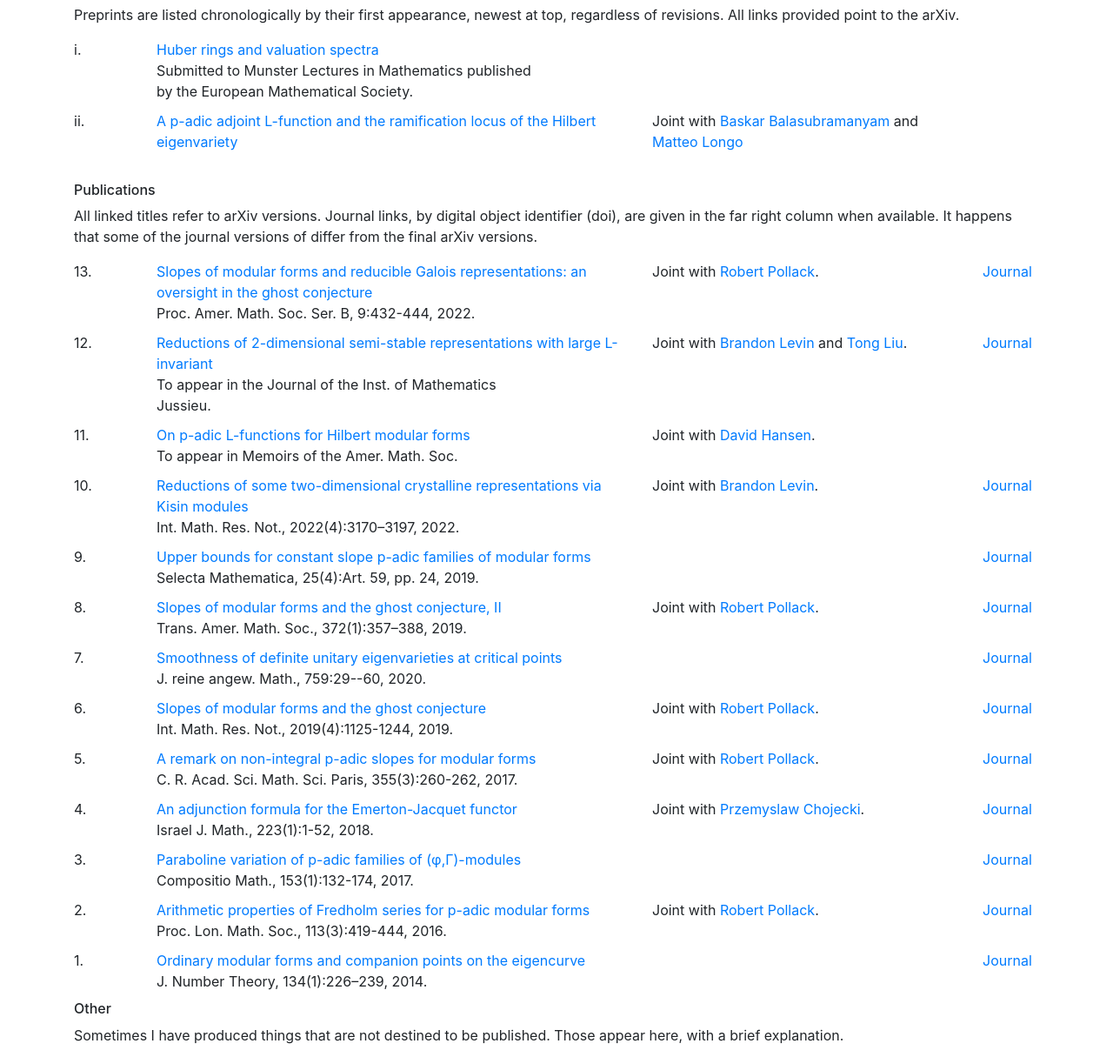
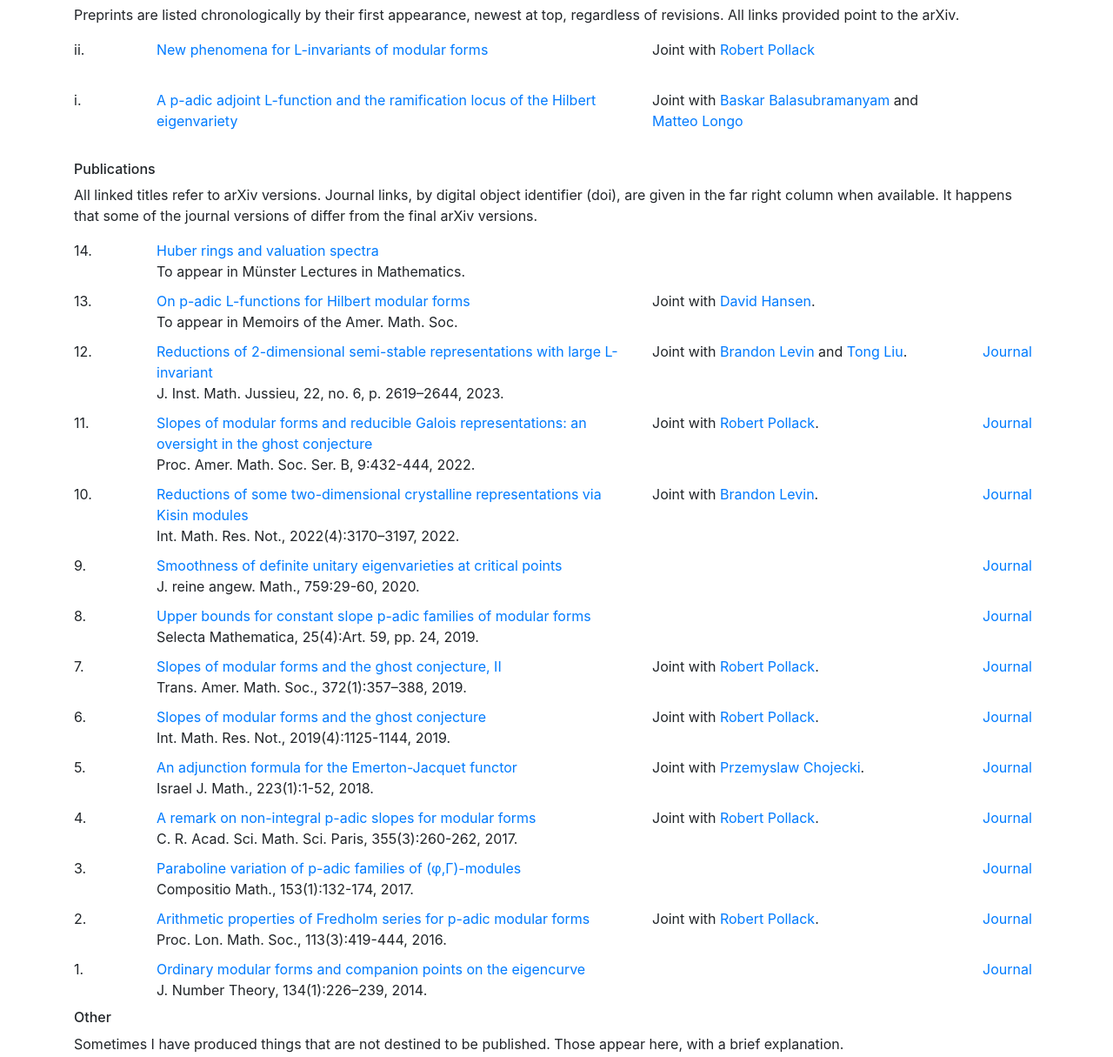
Before and after one commit to bergdalljf/bergdalljf.github.io, a plain HTML site: page research.html in a window 1280 px wide. Shown: the part 400-1615 px from the top of the page at 87% size. Drawn offline with nearby package versions, Linux system fonts and the light colour scheme.

Commit message:
Adding updated files after posting L-invariant paper to the web.

```diff
--- a/research.html
+++ b/research.html
@@ -65,19 +65,19 @@
    			<h6>Preprints</h6>
    			<p>Preprints are listed chronologically by their first appearance, newest at top, regardless of revisions. All links provided point to the arXiv.</p>
 
-   			<!-- Huber -->
+   			<!-- L-invariant phenomena -->
    			<div class="row" style="padding-bottom:10px">
    			<div class="col-md-12">
 
    				<div class="row">
    					<div class="col-md-1 ">
-   						i. <!-- number -->
+   						ii. <!-- number -->
    					</div>
    					<div class="col-md-6">
-   						<a href="https://arxiv.org/abs/2311.12348">Huber rings and valuation spectra</a>
+   						<a href="docs/Linv_initial_web.pdf">New phenomena for L-invariants of modular forms</a>
    					</div>
    					<div class="col-md-4">
-   						&nbsp; <!-- co-author -->
+   						Joint with <a href="https://math.bu.edu/people/rpollack/">Robert Pollack</a> <!-- co-author -->
    					</div>
    					<div class="cold-md-1">
    						&nbsp;  <!-- journal ref -->
@@ -85,12 +85,13 @@
    				</div>
    				<div class="row">
    					<div class="col-md-5 offset-md-1">
-						Submitted to Munster Lectures in Mathematics published by the European Mathematical Society. <!-- journal published -->
+						&nbsp;<!-- journal published -->
    					</div>
    				</div>
    			</div>
    			</div>
-   			<!-- Huber -->
+   			<!-- L-invariant phenomena -->
+
 
    			<!-- p-adic adjoint -->
    			<div class="row" style="padding-bottom:10px">
@@ -98,7 +99,7 @@
 
    				<div class="row">
    					<div class="col-md-1 ">
-   						ii. <!-- number -->
+   						i. <!-- number -->
    					</div>
    					<div class="col-md-6">
    						<a href="https://arxiv.org/abs/2011.05237">A p-adic adjoint L-function and the ramification locus of the Hilbert eigenvariety</a>
@@ -129,13 +130,96 @@
    			<p>All linked titles refer to arXiv versions. Journal links, by digital object identifier (doi), are given in the far right column when available. It happens that some of the journal versions of differ from the final arXiv versions.
    			</p>
 
+   			<!-- Huber -->
+   			<div class="row" style="padding-bottom:10px">
+   			<div class="col-md-12">
+
+   				<div class="row">
+   					<div class="col-md-1 ">
+   						14. <!-- number -->
+   					</div>
+   					<div class="col-md-6">
+   						<a href="https://arxiv.org/abs/2311.12348">Huber rings and valuation spectra</a>
+   					</div>
+   					<div class="col-md-4">
+   						&nbsp; <!-- co-author -->
+   					</div>
+   					<div class="cold-md-1">
+   						&nbsp;  <!-- journal ref -->
+   					</div>
+   				</div>
+   				<div class="row">
+   					<div class="col-md-5 offset-md-1">
+						To appear in Münster Lectures in Mathematics. <!-- journal published -->
+   					</div>
+   				</div>
+   			</div>
+   			</div>
+   			<!-- Huber -->
+
+   			<!-- p-adic HMF -->
+   			<div class="row" style="padding-bottom:10px">
+   			<div class="col-md-12">
+
+   			<div class="row">
+   			<div class="col-md-1 ">
+   				13.
+   			</div>
+   			<div class="col-md-6">
+   				<a href="http://arxiv.org/abs/1710.05324">On p-adic L-functions for Hilbert modular forms</a>
+   			</div>
+   			<div class="col-md-4">
+   				Joint with <a href="http://www.davidrenshawhansen.com/">David Hansen</a>.
+   			</div>
+   			<div class="col-md-1">
+   				&nbsp;
+   			</div>
+   			</div>
+   			<div class="row">
+   			<div class="col-md-5 offset-md-1">
+				To appear in Memoirs of the Amer. Math. Soc.
+   			</div>
+   			</div>
+
+   			</div>
+   			</div>
+   			<!-- /p-adic HMF -->
+
+   			<!-- sstable. reductions -->
+   			<div class="row" style="padding-bottom:10px">
+   			<div class="col-md-12">
+
+   			<div class="row">
+   			<div class="col-md-1 ">
+   				12.
+   			</div>
+   			<div class="col-md-6">
+   				<a href="https://arxiv.org/abs/2006.16294">Reductions of 2-dimensional semi-stable representations with large L-invariant</a>
+   			</div>
+   			<div class="col-md-4">
+   				Joint with <a href="https://math.rice.edu/~bl70/">Brandon Levin</a> and <a href="https://www.math.purdue.edu/~tongliu/">Tong Liu</a>.
+   			</div>
+   			<div class="col-md-1">
+   				<a href="https://doi.org/10.1017/S1474748022000081">Journal</a>
+   			</div>
+   			</div>
+   			<div class="row">
+   			<div class="col-md-5 offset-md-1">
+				J. Inst. Math. Jussieu, 22, no. 6, p. 2619–2644, 2023.
+   			</div>
+   			</div>
+
+   			</div>
+   			</div>
+   			<!-- /sstable. reductions -->
+
    			<!-- oversight -->
    			<div class="row" style="padding-bottom:10px">
    			<div class="col-md-12">
 
    			<div class="row">
    			<div class="col-md-1 ">
-   				13.
+   				11.
    			</div>
    			<div class="col-md-6">
    				<a href="https://arxiv.org/abs/2110.07973">Slopes of modular forms and reducible Galois representations: an oversight in the ghost conjecture</a>
@@ -157,61 +241,6 @@
    			</div>
    			<!-- /oversight -->
 
-   			<!-- sstable. reductions -->
-   			<div class="row" style="padding-bottom:10px">
-   			<div class="col-md-12">
-
-   			<div class="row">
-   			<div class="col-md-1 ">
-   				12.
-   			</div>
-   			<div class="col-md-6">
-   				<a href="https://arxiv.org/abs/2006.16294">Reductions of 2-dimensional semi-stable representations with large L-invariant</a>
-   			</div>
-   			<div class="col-md-4">
-   				Joint with <a href="https://www.math.arizona.edu/~bwlevin/">Brandon Levin</a> and <a href="https://www.math.purdue.edu/~tongliu/">Tong Liu</a>.
-   			</div>
-   			<div class="col-md-1">
-   				<a href="https://doi.org/10.1017/S1474748022000081">Journal</a>
-   			</div>
-   			</div>
-   			<div class="row">
-   			<div class="col-md-5 offset-md-1">
-				To appear in the Journal of the Inst. of Mathematics Jussieu.
-   			</div>
-   			</div>
-
-   			</div>
-   			</div>
-   			<!-- /sstable. reductions -->
-
-   			<!-- p-adic HMF -->
-   			<div class="row" style="padding-bottom:10px">
-   			<div class="col-md-12">
-
-   			<div class="row">
-   			<div class="col-md-1 ">
-   				11.
-   			</div>
-   			<div class="col-md-6">
-   				<a href="http://arxiv.org/abs/1710.05324">On p-adic L-functions for Hilbert modular forms</a>
-   			</div>
-   			<div class="col-md-4">
-   				Joint with <a href="http://www.davidrenshawhansen.com/">David Hansen</a>.
-   			</div>
-   			<div class="col-md-1">
-   				&nbsp;
-   			</div>
-   			</div>
-   			<div class="row">
-   			<div class="col-md-5 offset-md-1">
-				To appear in Memoirs of the Amer. Math. Soc.
-   			</div>
-   			</div>
-
-   			</div>
-   			</div>
-   			<!-- /p-adic HMF -->
 
    			<!-- Crys. reductions -->
    			<div class="row" style="padding-bottom:10px">
@@ -225,7 +254,7 @@
    				<a href="https://arxiv.org/abs/1908.09036">Reductions of some two-dimensional crystalline representations via Kisin modules</a>
    			</div>
    			<div class="col-md-4">
-   				Joint with <a href="https://www.math.arizona.edu/~bwlevin/">Brandon Levin</a>.
+   				Joint with <a href="https://math.rice.edu/~bl70/">Brandon Levin</a>.
    			</div>
    			<div class="col-md-1">
    				<a href="https://academic.oup.com/imrn/article/2022/4/3170/5909524?guestAccessKey=68833d95-b30b-4757-a253-ad882cbefa28">Journal</a>
@@ -241,13 +270,41 @@
    			</div>
    			<!-- /Crys. reductions -->
 
+   			<!-- Smoothness -->
+   			<div class="row" style="padding-bottom:10px">
+   			<div class="col-md-12">
+
+   			<div class="row">
+   			<div class="col-md-1 ">
+   				9.
+   			</div>
+   			<div class="col-md-6">
+   				<a href="https://arxiv.org/abs/1710.02057">Smoothness of definite unitary eigenvarieties at critical points</a>
+   			</div>
+   			<div class="col-md-4">
+   				&nbsp;
+   			</div>
+   			<div class="col-md-1 ">
+   				<a href="https://doi.org/10.1515/crelle-2017-0048">Journal</a>
+   			</div>
+   			</div>
+   			<div class="row">
+   			<div class="col-md-5 offset-md-1">
+				J. reine angew. Math., 759:29-60, 2020.
+   			</div>
+   			</div>
+
+   			</div>
+   			</div>
+   			<!-- /Smoothness -->
+
    			<!-- Constant slope -->
    			<div class="row" style="padding-bottom:10px">
    			<div class="col-md-12">
 
    			<div class="row">
    			<div class="col-md-1 ">
-   				9.
+   				8.
    			</div>
    			<div class="col-md-6">
    				<a href="http://arxiv.org/abs/1708.03663">Upper bounds for constant slope p-adic families of modular forms</a>
@@ -275,7 +332,7 @@
 
    			<div class="row">
    			<div class="col-md-1 ">
-   				8.
+   				7.
    			</div>
    			<div class="col-md-6">
    				<a href="https://arxiv.org/abs/1710.01572">Slopes of modular forms and the ghost conjecture, II</a>
@@ -297,34 +354,6 @@
    			</div>
    			<!-- /Ghost 2 -->
 
-   			<!-- Smoothness -->
-   			<div class="row" style="padding-bottom:10px">
-   			<div class="col-md-12">
-
-   			<div class="row">
-   			<div class="col-md-1 ">
-   				7.
-   			</div>
-   			<div class="col-md-6">
-   				<a href="https://arxiv.org/abs/1710.02057">Smoothness of definite unitary eigenvarieties at critical points</a>
-   			</div>
-   			<div class="col-md-4">
-   				&nbsp;
-   			</div>
-   			<div class="col-md-1 ">
-   				<a href="https://doi.org/10.1515/crelle-2017-0048">Journal</a>
-   			</div>
-   			</div>
-   			<div class="row">
-   			<div class="col-md-5 offset-md-1">
-				J. reine angew. Math., 759:29--60, 2020.
-   			</div>
-   			</div>
-
-   			</div>
-   			</div>
-   			<!-- /Smoothness -->
-
    			<!-- Ghost -->
    			<div class="row" style="padding-bottom:10px">
    			<div class="col-md-12">
@@ -345,7 +374,7 @@
    			</div>
    			<div class="row">
    			<div class="col-md-5 offset-md-1">
-				Int. Math. Res. Not., 2019(4):1125-1244, 2019.
+				Int. Math. Res. Not., 2019(4):1125-1144, 2019.
    			</div>
    			</div>
 
@@ -353,13 +382,41 @@
    			</div>
    			<!-- /Ghost -->
 
+   			<!-- Adjunction -->
+   			<div class="row" style="padding-bottom:10px">
+   			<div class="col-md-12">
+
+   			<div class="row">
+   			<div class="col-md-1 ">
+   				5.
+   			</div>
+   			<div class="col-md-6">
+   				<a href="http://arxiv.org/abs/1506.02151">An adjunction formula for the Emerton-Jacquet functor</a>
+   			</div>
+   			<div class="col-md-4">
+   				Joint with <a href="http://pchojecki.impan.pl/">Przemyslaw Chojecki</a>.
+   			</div>
+   			<div class="col-md-1 ">
+   				<a href="http://doi.org/10.1007/s11856-017-1611-y">Journal</a>
+   			</div>
+   			</div>
+   			<div class="row">
+   			<div class="col-md-5 offset-md-1">
+				Israel J. Math., 223(1):1-52, 2018.
+   			</div>
+   			</div>
+
+   			</div>
+   			</div>
+   			<!-- /Adjunction -->
+
    			<!-- Fractional -->
    			<div class="row" style="padding-bottom:10px">
    			<div class="col-md-12">
 
    			<div class="row">
    			<div class="col-md-1 ">
-   				5.
+   				4.
    			</div>
    			<div class="col-md-6">
    				<a href="https://arxiv.org/abs/1611.01497">A remark on non-integral p-adic slopes for modular forms</a>
@@ -380,34 +437,6 @@
    			</div>
    			</div>
    			<!-- /Fractional -->
-
-   			<!-- Adjunction -->
-   			<div class="row" style="padding-bottom:10px">
-   			<div class="col-md-12">
-
-   			<div class="row">
-   			<div class="col-md-1 ">
-   				4.
-   			</div>
-   			<div class="col-md-6">
-   				<a href="http://arxiv.org/abs/1506.02151">An adjunction formula for the Emerton-Jacquet functor</a>
-   			</div>
-   			<div class="col-md-4">
-   				Joint with <a href="http://pchojecki.impan.pl/">Przemyslaw Chojecki</a>.
-   			</div>
-   			<div class="col-md-1 ">
-   				<a href="http://doi.org/10.1007/s11856-017-1611-y">Journal</a>
-   			</div>
-   			</div>
-   			<div class="row">
-   			<div class="col-md-5 offset-md-1">
-				Israel J. Math., 223(1):1-52, 2018.
-   			</div>
-   			</div>
-
-   			</div>
-   			</div>
-   			<!-- /Adjunction -->
 
    			<!-- Paraboline -->
    			<div class="row" style="padding-bottom:10px">
@@ -503,6 +532,29 @@
    			<p>Sometimes I have produced things that are not destined to be published. Those appear here, with a brief explanation.
    			</p>
 
+
+   			<!-- L-invariant repo -->
+   			<div class="row" style="padding-bottom:10px">
+   			<div class="col-md-12">
+
+   			<div class="row">
+   			<div class="col-md-1 ">
+   				&nbsp;
+   			</div>
+   			<div class="col-md-6">
+   				<a href="https://github.com/rpollack9974/L-invariants-of-modular-forms">Github: L-invariants of modular forms</a>
+   				<br>
+   				Joint with <a href="http://math.bu.edu/people/rpollack">Robert Pollack</a>
+   			</div>
+   			<div class="col-md-5">
+   				Github repository of L-invariant code from project with Pollack.
+   			</div>
+   			</div>
+
+   			</div>
+
+   			</div>
+   			<!-- /L-invariant repo -->
 
    			<!-- Slopes repo -->
    			<div class="row" style="padding-bottom:10px">
```
Also changed, not shown: cv.html (+13 -1 lines), 2 other files.
